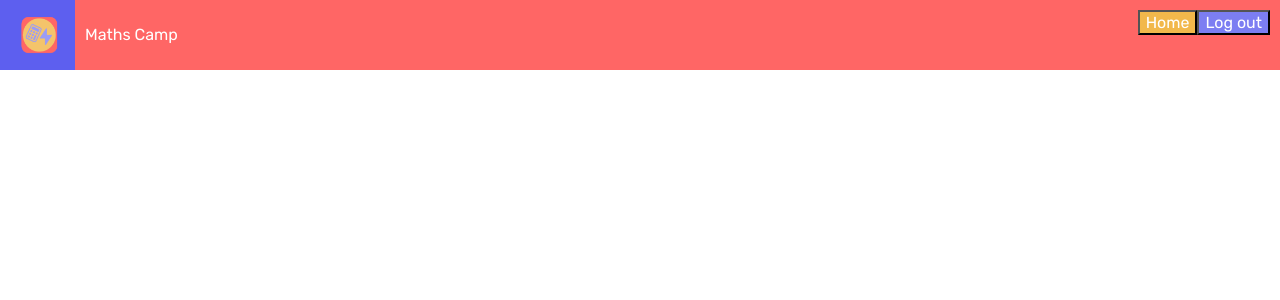
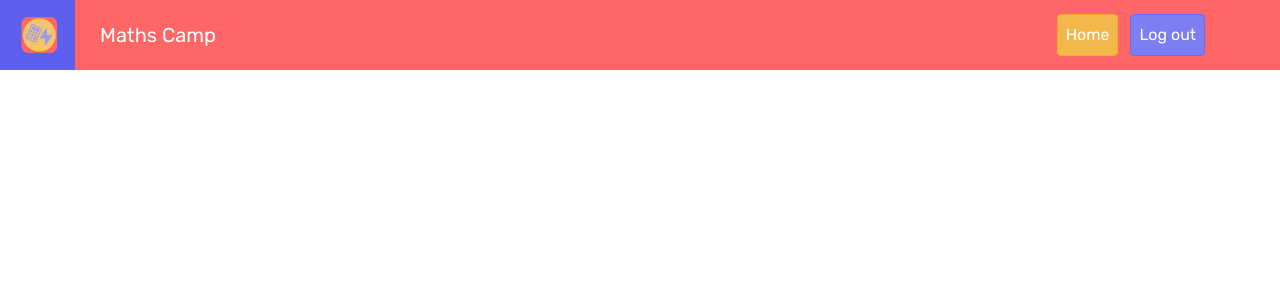
Before and after one commit to tamaraputriv/MathsCamp, a React (Create React App) app: page / in a window 1280 px wide. Shown: the top 300 px of the page. Built offline with nearby package versions, Linux system fonts and the light colour scheme.

Commit message:
første skitse på buttons

```diff
--- a/src/components/Navbar/Navigationbar.css
+++ b/src/components/Navbar/Navigationbar.css
@@ -1,6 +1,9 @@
 .navbar{
     background-color: #FF6665;
-    height:70px;
+    padding-left:0 !important;
+    padding-top:0 !important;
+    padding-bottom:0 !important;
+    max-width:100% !important;
 }
 
 .logo{
@@ -8,30 +11,27 @@
     height:70px;
 }
 
+.app-name-container{
+    position:absolute;
+    margin-left:100px;
+    margin-top: 8px;
+}
+
 .navbar-brand{
-    position:absolute;
-    left:85px;
-    top:25px;
     color: white;
     font-family: "Rubik";
 }
 
-.btn-container{
-    position:absolute;
-    right:10px;
-    top:10px;
-}
+.home-btn{
+    background-color: #F2B84B !important;
+    border-color: #f7ac22 !important;
+    font-family: "Rubik" !important;
 
-.home-btn{
-    background-color: #F2B84B;
-    color: white;
-    font-family: "Rubik";
-    font-size: 1em;
 }
 
 .logout-btn{
-    background-color: #7C7EF2;
-    color: white;
-    font-family: "Rubik";
-    font-size: 1em;
+    background-color: #7C7EF2 !important;
+    border-color: #696bf5 !important;
+    font-family: "Rubik" !important;
+    margin-left: 12px !important;
 }
--- a/src/components/Navbar/Navigationbar.js
+++ b/src/components/Navbar/Navigationbar.js
@@ -1,30 +1,26 @@
 import React from 'react';
-import {Navbar, Nav, Button, Container} from 'react-bootstrap';
+import {Button, Container, Col} from 'react-bootstrap';
 import Logo from "../../images/logo-prelogin.png";
 import "./Navigationbar.css";
+import 'bootstrap/dist/css/bootstrap.css';
 
 
 export default function LandingPage(){
 
     return(
-        <Navbar className="navbar" expand="lg" sticky="top">
-
-            <Container>
-                <Navbar.Brand className="navbar-brand">Maths Camp</Navbar.Brand>
-            </Container>
-
-            <Container>
-                <Nav>
-                    <img className="logo" src={Logo} alt="Logo of a calculator"></img>
-                </Nav>
-            </Container>
-
-            <Container className="btn-container">
-                <Nav>
-                    <Button className="home-btn">Home</Button>
-                    <Button className="logout-btn">Log out</Button>
-                </Nav>
-            </Container>
-        </Navbar>
+        <Container className="navbar">
+            <Col>
+                <img className="logo" src={Logo} alt="Logo of a calculator"></img>
+            </Col>
+            <Col className="app-name-container">
+                <h5 className="navbar-brand">Maths Camp</h5>
+            </Col>
+            <Col lg={2} className="btn-container">
+                <div className="btn-toolbar">
+                    <Button className="p-2 btn-primary lg home-btn">Home</Button>
+                    <Button className="p-2 btn-primary lg logout-btn">Log out</Button>
+                </div>
+            </Col>
+        </Container>
     );
 }
```
